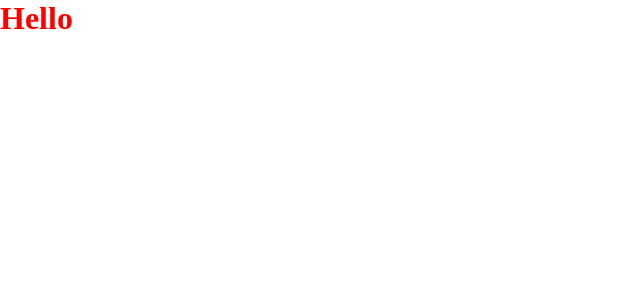
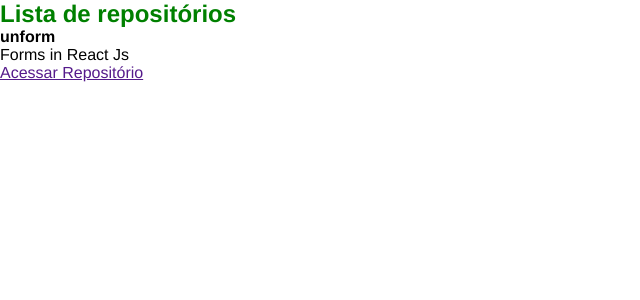
Before and after one commit to claudi-tm/github-explorer, a React app: page / in a window 1280 px wide. Shown: the top 300 px of the page, without its empty margins (0-640 px from the left). Built offline with nearby package versions, Linux system fonts and the light colour scheme.

Commit message:
add: list components to ensure knowlodge of comps

```diff
--- a/package.json
+++ b/package.json
@@ -25,6 +25,7 @@
 		"babel-loader": "^9.1.2",
 		"css-loader": "^6.7.3",
 		"html-webpack-plugin": "^5.5.0",
+		"node-sass": "^8.0.0",
 		"style-loader": "^3.3.1",
 		"webpack": "^5.76.0",
 		"webpack-cli": "^5.0.1",
--- a/src/App.jsx
+++ b/src/App.jsx
@@ -1,6 +1,7 @@
+import { RepositoryList } from './components/RepositoryList'
 import './styles/global.scss'
 
 export function App() {
 
-    return <h1>Hello</h1>
+    return <RepositoryList></RepositoryList>
 }
--- /dev/null
+++ b/src/components/RepositoryItem.jsx
@@ -0,0 +1,10 @@
+
+export function RepositoryItem(props) {
+    return (
+		<li>
+			<strong>{props.title}</strong>
+			<p>{props.content}</p>
+			<a href="">Acessar Repositório</a>
+		</li>
+	);
+}
--- /dev/null
+++ b/src/components/RepositoryList.jsx
@@ -0,0 +1,14 @@
+import { RepositoryItem } from "./RepositoryItem";
+
+export function RepositoryList() {
+	return (
+		<section className="repository-list">
+			<h1>Lista de repositórios</h1>
+
+			<ul>
+				<RepositoryItem title="unform" content="Forms in React Js"></RepositoryItem>
+
+			</ul>
+		</section>
+	);
+}
--- a/src/styles/global.scss
+++ b/src/styles/global.scss
@@ -4,6 +4,9 @@
     box-sizing: border-box;
 }
 
-h1 {
-    color: red;
+body {
+    font: 16px "Helvetica Neue", Arial, sans-serif;
+    h1 {
+        color:green
+    }
 }
```
Also changed, not shown: 1 other file (tests, documents, lock files or other folders).
